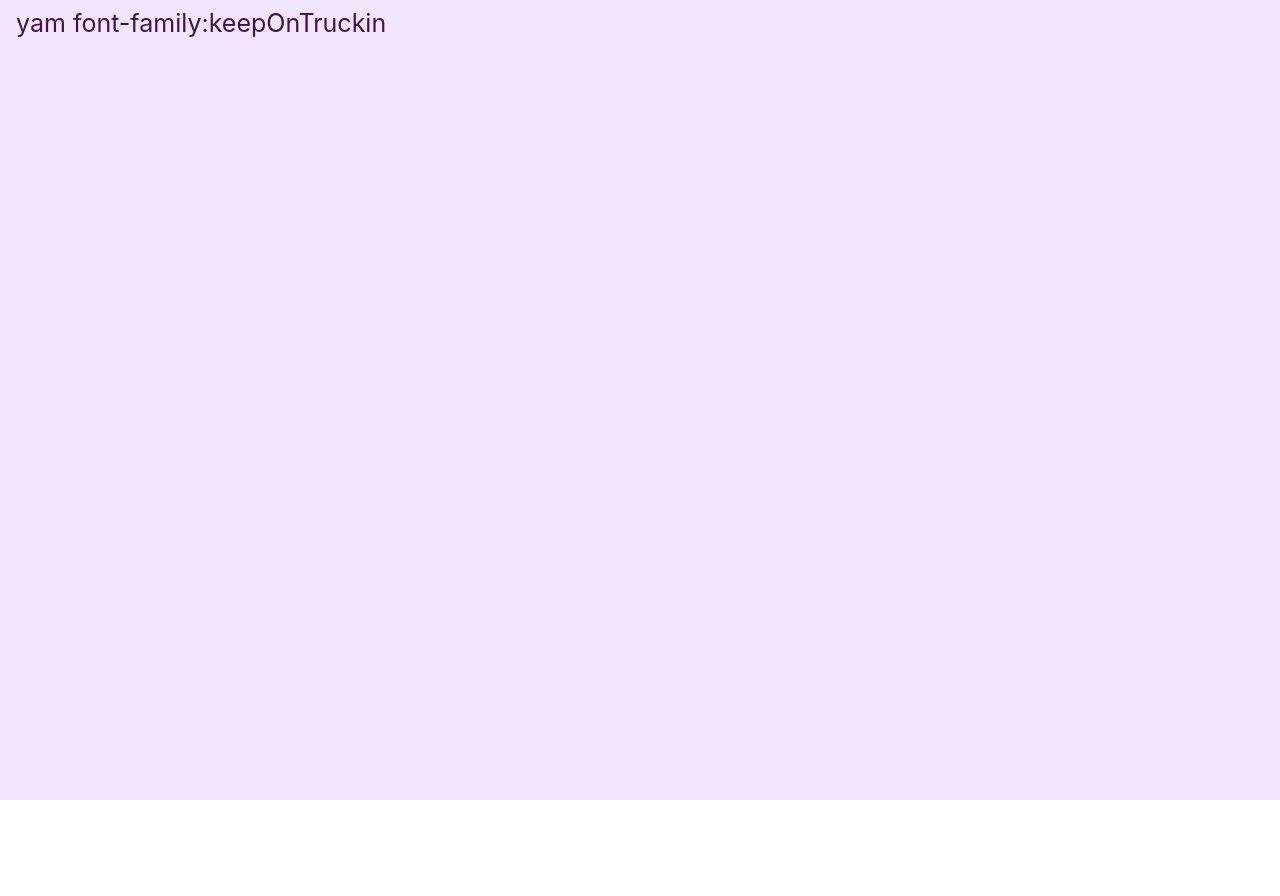
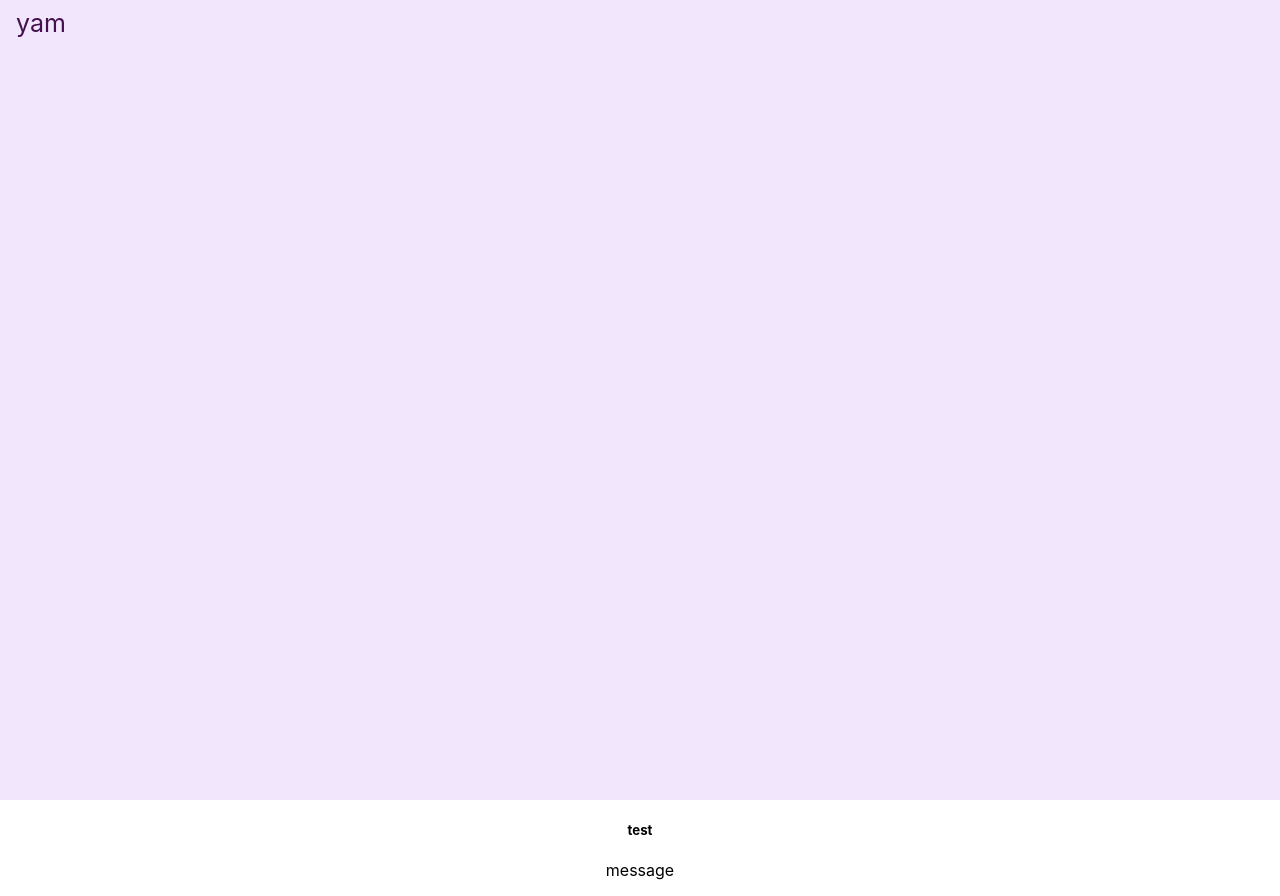
Before and after one commit to aash-li/yam-tracker, a React (Create React App) app: page / in a window 1280 px wide. Before the commit the page ends 800 px from the top, so only its background shows below. Built offline with nearby package versions, Linux system fonts and the light colour scheme.

Commit message:
add stickie to app

```diff
--- a/src/App.js
+++ b/src/App.js
@@ -1,14 +1,15 @@
 import logo from './logo.svg';
 import './App.css';
+import Stickies from './Stickies'
 
 function App() {
   return (
     <div className="App">
       <header className="App-header">
         <div class="topleft">yam
-        font-family:keepOnTruckin
         </div>
       </header>
+      <Stickies/>
     </div>
   );
 }
```
